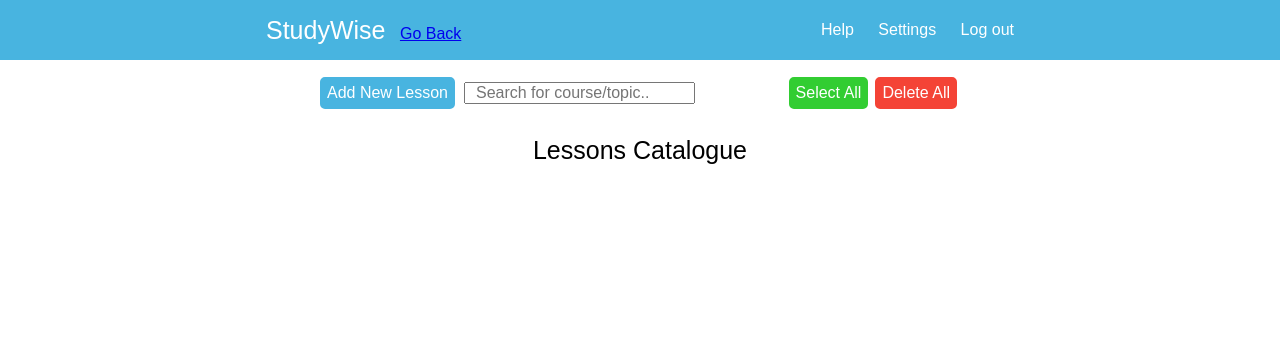
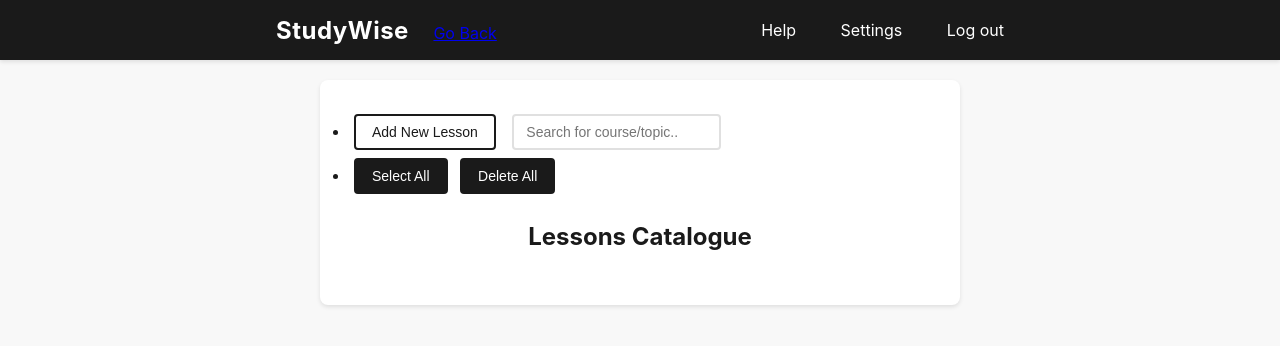
Before and after one commit to Nani509167/Plan-My-Study-, a Flask app: page /view_all_lessons in a window 1280 px wide. Shown: the top 346 px of the page. Run offline with Flask 2, Linux system fonts and the light colour scheme; some libraries are stand-ins or nearby versions.

Commit message:
Implement black and white theme

```diff
--- a/static/css/styles.css
+++ b/static/css/styles.css
@@ -4,227 +4,141 @@
     box-sizing: border-box;
 }
 
-/* templates */
+body {
+    background-color: #f8f8f8;
+    color: #1a1a1a;
+    font-family: -apple-system, BlinkMacSystemFont, 'Segoe UI', Roboto, Oxygen, Ubuntu, Cantarell, 'Open Sans', 'Helvetica Neue', sans-serif;
+}
 
 .btn {
-    border-style: solid;
-    border-radius: 5px;
-    padding: 5px;
-    margin: 3px;
-
-    font-size: 16px;
+    border: 2px solid #1a1a1a;
+    border-radius: 4px;
+    padding: 8px 16px;
+    margin: 4px;
+    font-size: 14px;
+    font-weight: 500;
+    cursor: pointer;
+    transition: all 0.2s ease;
 }
 
 .btn-red {
-    background-color: #f44336;
-    color: #fff;
-    border-color: #f44336;
+    background-color: #1a1a1a;
+    color: #ffffff;
 }
 
 .btn-red:hover {
-    background-color:#ae0000;
-    border-color:#ae0000;
-}
-
-.btn-red:active {
-    background-color: #f44336;
-    border-color: #f44336;
+    background-color: #ffffff;
+    color: #1a1a1a;
 }
 
 .btn-blue {
-    background-color: #48b4e0;
-    color: #fff;
-    border-color: #48b4e0;
+    background-color: #ffffff;
+    color: #1a1a1a;
 }
 
 .btn-blue:hover {
-    background-color: #0876a1;
-    border-color:#0876a1;
-}
-
-.btn-blue:active {
-    background-color: #48b4e0;
-    border-color: #48b4e0;
+    background-color: #1a1a1a;
+    color: #ffffff;
 }
 
 .btn-green {
-    background-color: #32cd32;
-    color: #fff;
-    border-color: #32cd32;
+    background-color: #1a1a1a;
+    color: #ffffff;
 }
 
 .btn-green:hover {
-    background-color: #008000;
-    border-color: #008000;
-}
-
-.btn-green:active {
-    background-color: #32cd32;
-    border-color: #32cd32;
+    background-color: #ffffff;
+    color: #1a1a1a;
 }
 
 .btn-yellow {
-    background-color: #ffbf00;
-    color: #fff;
-    border-color: #ffbf00;
+    background-color: #ffffff;
+    color: #1a1a1a;
 }
 
 .btn-yellow:hover {
-    background-color: #bf8d05;
-    border-color: #bf8d05;
+    background-color: #1a1a1a;
+    color: #ffffff;
 }
 
-.btn-yellow:active {
-    background-color: #ffbf00;
-    border-color: #ffbf00;
-}
-
-/* Navbar */
-
 #navbar {
-    background-color: #48b4e0;
+    background-color: #1a1a1a;
     display: flex;
     justify-content: space-between;
-    font-family: Arial, Helvetica, sans-serif;
-    color: #fff;
     padding: 0 20%;
     list-style-type: none;
-    margin-bottom: 10px;
+    margin-bottom: 20px;
+    box-shadow: 0 2px 4px rgba(0,0,0,0.1);
 }
 
 #navbar li {
-    display: inline-block;
+    display: inline-flex;
     height: 60px;
-    display: inline-flex;
     justify-content: center;
     align-items: center;
-    padding: 10px;
+    padding: 10px 20px;
+    color: #ffffff;
+    transition: background-color 0.2s ease;
 }
 
 #navbar li:hover {
-    background-color:#1e86b1;
+    background-color: #333333;
 }
 
 #navbar #navbar-left #logo-a {
     text-decoration: none;
-    color: #fff;
+    color: #ffffff;
 }
 
 #navbar #navbar-left #logo {
-    font-size: 25px;
+    font-size: 24px;
+    font-weight: 700;
+    letter-spacing: 0.5px;
 }
 
 #navbar #navbar-right a {
     text-decoration: none;
-    color: #fff;
+    color: #ffffff;
 }
 
-/* Logged in as "username" */
 #logged-in-as {
-    font-family: Arial, Helvetica, sans-serif;
-    font-size: 16px;
+    font-size: 14px;
     padding: 0 22%;
     text-align: right;
-    margin-bottom: 10px;
+    margin-bottom: 20px;
 }
 
 #username-welcome {
-    color: #055574;
-    font-size: 19px;
+    color: #1a1a1a;
+    font-size: 16px;
+    font-weight: 600;
 }
-
-/* Lesson-List container */
 
 .lesson-list-container {
     width: 50%;
     margin: 0 auto;
+    background: #ffffff;
+    padding: 30px;
+    border-radius: 8px;
+    box-shadow: 0 2px 4px rgba(0,0,0,0.1);
 }
-
-.forgot {
-    width: 50%;
-    margin: 0 auto;
-    font-family: Arial, Helvetica, sans-serif;
-    font-size: 20px;
-}
-
-/* .lesson-list {
-    border-style: solid;
-    border-radius: 5px;
-    border-color: #22a0d2;
-    border-width: 1px;
-    border: none;
-}*/
-
-.lesson-list {
-    font-family: Arial, Helvetica, sans-serif;
-}
-
-/* List Container Top */
-
-#lesson-list-container-top {
-    display: flex;
-    justify-content: space-between;
-    align-items: center;
-}
-
-#lesson-list-container-top li {
-    display: inline;
-}
-
-#add-new-lesson {
-    margin-right: 5px;
-}
-
-#search-filter {
-    font-size: 16px;
-    padding: 0 10px;
-}
-
-#select-all-deselect-all {
-    margin-right: 0;
-}
-
-/* Lesson-list-title */
-
-#lesson-list-container-title {
-    font-family: Arial, Helvetica, sans-serif;
-    font-size: 25px;
-    text-align: center;
-    padding-top: 20px;
-    padding-bottom: 10px;
-}
-
-/* Lesson List */
 
 .lesson {
     list-style: none;
-
-    border-style: solid;
-    border-radius: 5px;
-    border-color: #7bd3f7;
-
-    font-family: Arial, Helvetica, sans-serif;
-    font-size: 20px;
-    color: #1a2475;
-
-    margin: 7px;
-
+    border: 1px solid #e0e0e0;
+    border-radius: 4px;
+    font-size: 16px;
+    color: #1a1a1a;
+    margin: 8px 0;
     display: flex;
     align-items: center;
-
-    padding: 3px;
+    padding: 12px;
+    transition: all 0.2s ease;
 }
 
 .lesson:hover {
-    background-color: #dbf0f9;
-}
-
-.lesson-list-container .btn-blue {
-    margin: 7px 0px;
-}
-
-.lesson .btn-red {
-    margin: 6px;
+    background-color: #f8f8f8;
+    border-color: #1a1a1a;
 }
 
 .lesson .lesson-text {
@@ -236,107 +150,114 @@
     margin-left: 15px;
 }
 
-.finish, .delay {
-    display: block;
-}
-
-/* Register - Login */
-
 .form-container {
-    font-family: Arial, Helvetica, sans-serif;
-    border-style: solid;
-    border-radius: 5px;
-
-    width: 33%;
-    margin: 0 auto;
-    margin-top: 30px;
-    padding: 30px;
-
-    background-color: #f5f5f5;
-    border-color: #f5f5f5;
+    background-color: #ffffff;
+    border-radius: 8px;
+    width: 400px;
+    margin: 40px auto;
+    padding: 40px;
+    box-shadow: 0 2px 4px rgba(0,0,0,0.1);
 }
 
 h1 {
-    margin-bottom: 20px;
-    font-size: 30px;
-}
-
-h5 {
-    margin-bottom: 20px;
+    margin-bottom: 24px;
+    font-size: 28px;
+    color: #1a1a1a;
+    font-weight: 700;
 }
 
 form {
-    font-size: 18px;
+    font-size: 16px;
 }
 
 label {
     display: block;
-    margin-bottom: 3px;
+    margin-bottom: 8px;
+    color: #1a1a1a;
+    font-weight: 500;
 }
 
 input:not(#checkbox, #search-filter) {
-    font-size: 20px;
-    display: block;
     width: 100%;
-    margin-bottom: 10px;
+    padding: 8px 12px;
+    margin-bottom: 16px;
+    border: 2px solid #e0e0e0;
+    border-radius: 4px;
+    font-size: 16px;
+    transition: border-color 0.2s ease;
+}
+
+input:focus {
+    outline: none;
+    border-color: #1a1a1a;
+}
+
+#search-filter {
+    padding: 8px 12px;
+    border: 2px solid #e0e0e0;
+    border-radius: 4px;
+    font-size: 14px;
+    margin-left: 8px;
 }
 
 .msg {
-    margin-bottom: 10px;
-    color: #ff0000;
+    margin-bottom: 16px;
+    color: #1a1a1a;
+    font-size: 14px;
 }
 
 #show-passwords {
-    font-size: 16px;
-}
-
-#checkbox {
-    display: inline;
+    font-size: 14px;
+    color: #666666;
 }
 
 #form-submit {
-    display: block;
-    width: 33%;
-    margin: 0 auto;
-    margin-top: 20px;
+    width: 100%;
+    margin-top: 24px;
 }
 
-#new-to-studywise {
+#new-to-studywise, #forgot, #tutorial {
     font-size: 14px;
-    margin-top: 20px;
+    margin-top: 24px;
+    text-align: center;
+    color: #666666;
 }
 
-/* Settings */
+#new-to-studywise a, #forgot a, #tutorial a {
+    color: #1a1a1a;
+    text-decoration: none;
+    font-weight: 500;
+}
+
+#new-to-studywise a:hover, #forgot a:hover, #tutorial a:hover {
+    text-decoration: underline;
+}
+
 #delete-account {
     display: block;
-    width: 33%;
-    margin: 0 auto;
-    margin-top: 100px;
+    width: 100%;
+    margin-top: 40px;
     font-size: 14px;
     text-align: center;
-    color: #787878;
+    color: #666666;
+    text-decoration: none;
 }
 
 #delete-account:hover {
-    color: #ff0000;
+    color: #1a1a1a;
 }
 
-#delete-account:active {
-    color: #787878;
+#lesson-list-container-title {
+    font-size: 24px;
+    font-weight: 700;
+    text-align: center;
+    margin: 24px 0;
+    color: #1a1a1a;
 }
 
-/* Forgot */
-
-#botemail {
-    color: #055574;
+.nothing {
+    text-align: center;
+    color: #666666;
+    padding: 40px 0;
+    font-size: 16px;
 }
-
-#forgot {
-    font-size: 14px;
-    margin-top: 20px;
-}
-
-#tutorial {
-    font-size: 14px;
-    margin-top: 20px;
-}
```
